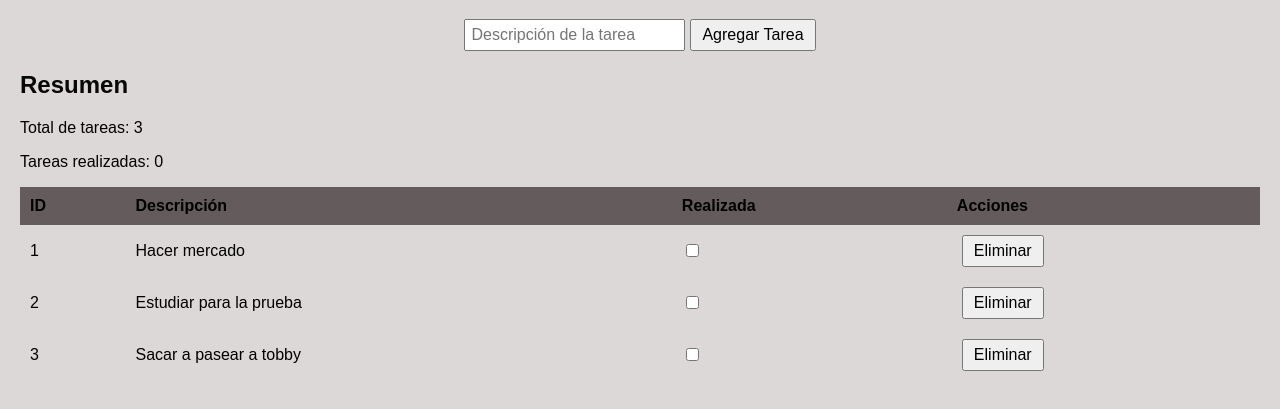
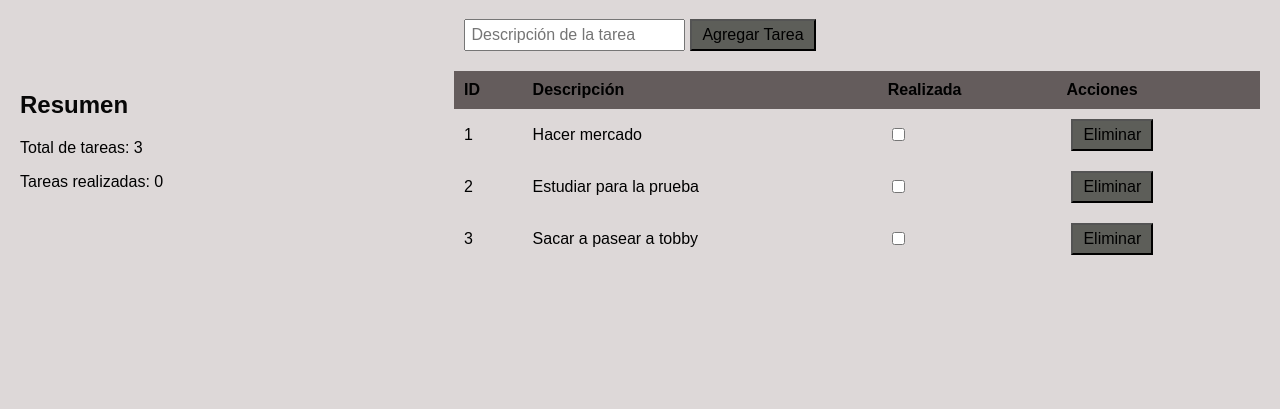
Before and after one commit to rubder/todo-list, a plain HTML site: page index.html in a window 1280 px wide. Shown: the part 61-470 px from the top of the page. Drawn offline with Linux system fonts and the light colour scheme.

Commit message:
corregido

```diff
--- a/assest/css/style.css
+++ b/assest/css/style.css
@@ -2,7 +2,6 @@ body {
     font-family: Arial, sans-serif;
     margin: 20px;
     background-color: #ddd8d8;
-
 }
 
 .completed {
@@ -13,13 +12,15 @@ body {
 h1, h2 {
     color: #070707;
 }
-h1{
+
+h1 {
     text-align: center;
 }
 
-.agregar-tarea{
-  display: flex;
-justify-content: center;
+.agregar-tarea {
+    display: flex;
+    justify-content: center;
+    margin-bottom: 20px;
 }
 
 input {
@@ -28,10 +29,24 @@ input {
 }
 
 button {
+    background-color: rgb(93, 94, 89);
     padding: 5px 10px;
     font-size: 16px;
     margin-left: 5px;
     cursor: pointer;
+}
+
+.contenedor-principal {
+    display: flex;
+    justify-content: space-between;
+}
+
+.resumen {
+    width: 30%;
+}
+
+.tabla-tareas {
+    width: 65%;
 }
 
 table {
--- a/index.html
+++ b/index.html
@@ -12,12 +12,13 @@
         <input type="text" id="taskDescription" placeholder="Descripción de la tarea">
         <button onclick="addTask()">Agregar Tarea</button>
     </div>
-    <div>
+    <div class="contenedor-principal">
+        <div class="resumen">
             <h2>Resumen</h2>
             <p>Total de tareas: <span id="totalTasks">0</span></p>
             <p>Tareas realizadas: <span id="completedTasks">0</span></p>
         </div>
-    <div>
+        <div class="tabla-tareas">
             <table id="taskTable">
                 <thead>
                     <tr>
@@ -31,6 +32,7 @@
                 </tbody>
             </table>
         </div>
+    </div>
     <script src="./assest/js/scrip.js"></script>
 </body>
 </html>
```
Lines whose indentation alone changed are shown as unchanged.
